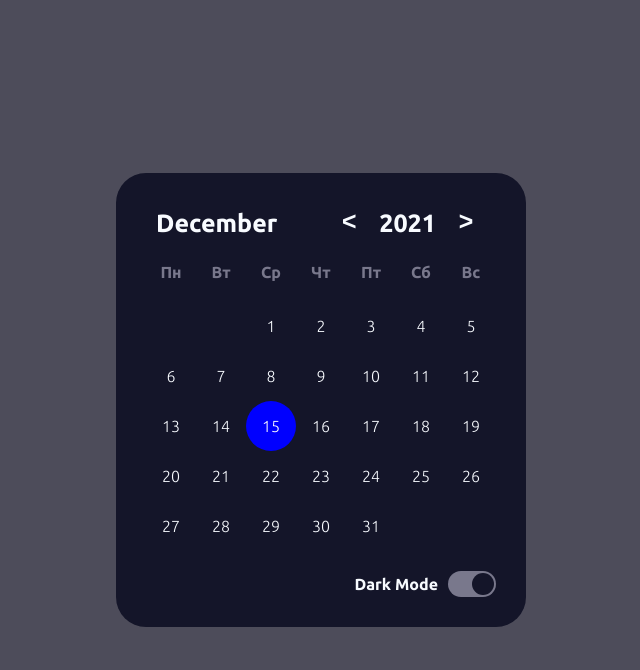
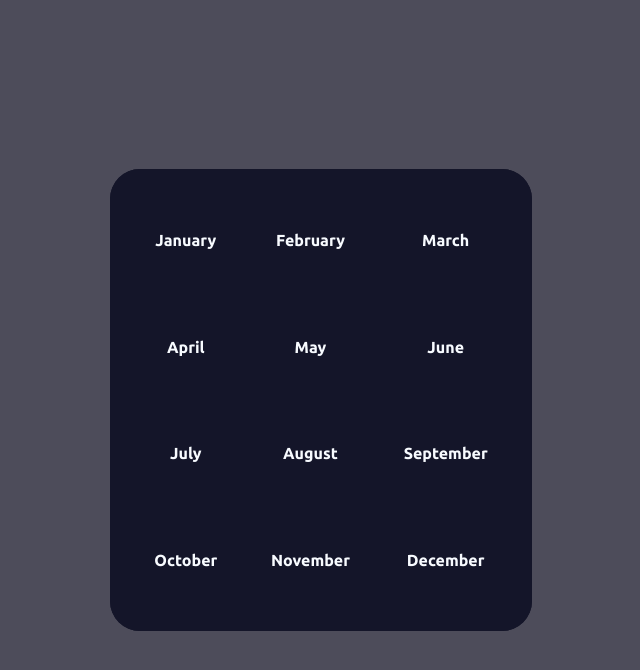
Before and after one commit to sadrbox/calendar, a plain HTML site: page index.html in a window 1280 px wide. Both pictures are taken after a click on the element "December". Shown: the whole page, without its empty margins (319-959 px from the left). Drawn offline with Linux system fonts and the light colour scheme.

Commit message:
15 дек 2021 г. 10:56:59

```diff
--- a/css/main.scss
+++ b/css/main.scss
@@ -99,10 +99,11 @@ body {
 .calendar-days {
 	display: grid;
 	grid-template-columns: repeat(7, 1fr);
+	gap: 2px;
+	color: var(--color-txt);
 }
 
 .calendar-days div {
-	color: var(--color-txt);
 	width: 50px;
 	height: 50px;
 	display: flex;
@@ -111,6 +112,7 @@ body {
 	padding: 5px;
 	position: relative;
 	cursor: pointer;
+	animation: to-top 1s forwards;
 }
 
 .month-picker {
@@ -147,11 +149,6 @@ body {
 
 	&:hover {
 		background-color: var(--color-hover);
-	}
-
-	pre {
-		// line-height: 40px;
-		// font-size: 120%;
 	}
 }
 
@@ -280,3 +277,58 @@ body {
 		display: none;
 	}
 }
+
+.month-list {
+	position: absolute;
+	width: 100%;
+	height: 100%;
+	top: 0;
+	left: 0;
+	background-color: var(--bg-main);
+	padding: 20px;
+	color: var(--color-txt);
+	display: grid;
+	grid-template-columns: repeat(3, auto);
+	gap: 5px;
+	transform: scale(1.5);
+	visibility: hidden;
+	pointer-events: none;
+	transition: all 0.2s ease-in-out;
+
+	&.show {
+		transform: scale(1);
+		visibility: visible;
+		pointer-events: visible;
+		transition: all 0.2s ease-in-out;
+	}
+
+	&>div {
+		display: grid;
+		place-items: center;
+
+		&>div {
+			width: 100%;
+			padding: 5px 20px;
+			border-radius: 10px;
+			text-align: center;
+			cursor: pointer;
+			font-weight: bold;
+
+			&:hover {
+				background-color: var(--color-hover);
+			}
+		}
+	}
+}
+
+@keyframes to-top {
+	0% {
+		transform: translateY(100%);
+		opacity: 0;
+	}
+
+	100% {
+		transform: translateY(0);
+		opacity: 1;
+	}
+}
--- a/js/main.js
+++ b/js/main.js
@@ -35,6 +35,11 @@ const month_names = [
 ];
 
 let month_picker = document.querySelector("#month-picker");
+
+month_picker.onclick = () => {
+	// console.log("show");
+	month_list.classList.add("show");
+};
 
 // Generate calendar
 generateCalendar = (month, year) => {
@@ -91,10 +96,30 @@ generateCalendar = (month, year) => {
 	}
 };
 
+let month_list = calendar.querySelector(".month-list");
+month_names.forEach((e, index) => {
+	let month = document.createElement("div");
+	month.innerHTML = `<div>${e}</div>`;
+	month.onclick = () => {
+		month_list.classList.remove("show");
+		curr_month.value = index;
+		generateCalendar(curr_month.value, curr_year.value);
+	};
+	month_list.appendChild(month);
+});
+
+document.querySelector("#prev-year").onclick = () => {
+	--curr_year.value;
+	generateCalendar(curr_month.value, curr_year.value);
+};
+
+document.querySelector("#next-year").onclick = () => {
+	++curr_year.value;
+	generateCalendar(curr_month.value, curr_year.value);
+};
+
 let currDate = new Date();
 let curr_month = { value: currDate.getMonth() };
 let curr_year = { value: currDate.getFullYear() };
 
-// console.log(curr_month, currDate);
-
 generateCalendar(curr_month.value, curr_year.value);
```
Also changed, not shown: css/main.css, 1 other file.
